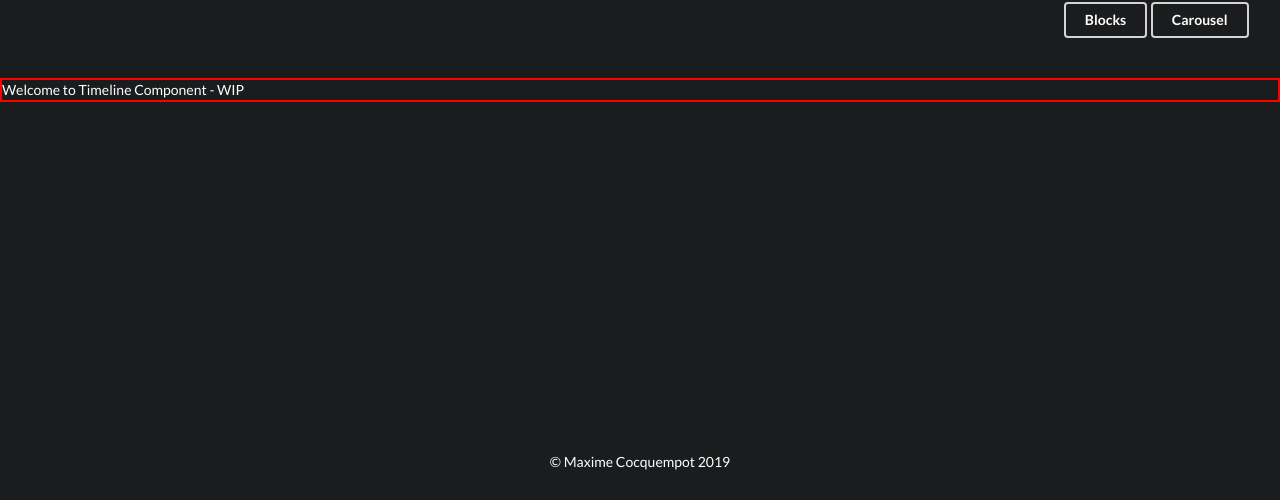
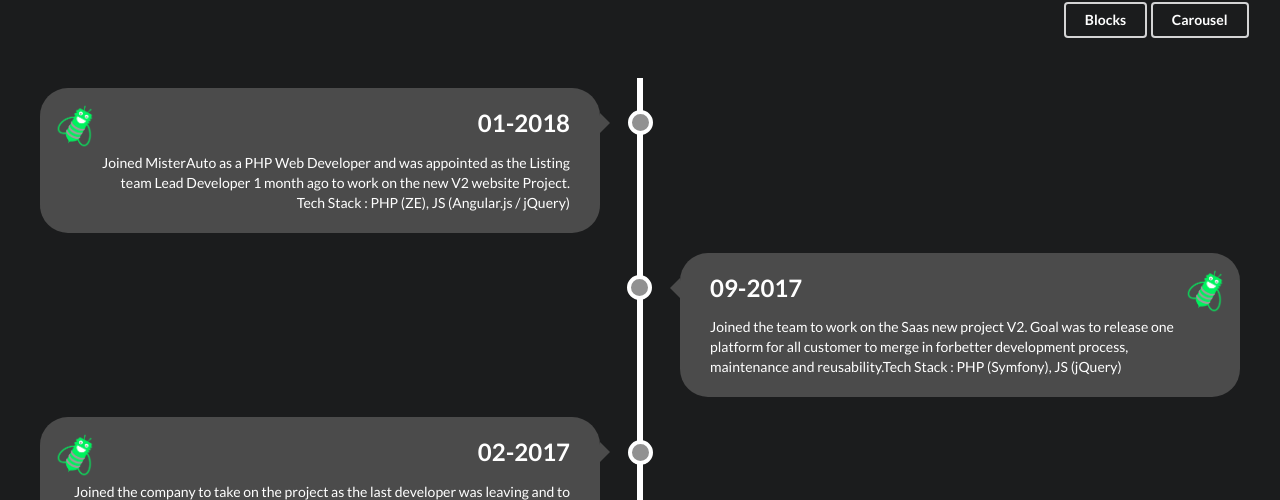
Before and after one commit to arca223/vuejs-nodejs-portfolio, a Vue app: page /experiences in a window 1280 px wide. Both pictures are taken after a click on the button "Timeline". Shown: the part 300-800 px from the top of the page. Built offline with nearby package versions, Linux system fonts and the light colour scheme; what vue-dayjs would draw is missing.

Commit message:
Adding apprenticeship exp, Timeline module and upgrade date/JobTile module

```diff
--- a/src/components/jobs/JobTile.vue
+++ b/src/components/jobs/JobTile.vue
@@ -10,6 +10,7 @@
                      :src="experience.companyLogoSrc"
                      alt="company-logo"/>
             </div>
+            <span v-if="experience.client">
                 <hr class="companies-tile-separator"/>
                 <div class="row companies-tile-item">
                     <img class="ui image centered company-logo"
@@ -20,12 +21,13 @@
                     <p>Client:</p>
                     {{ experience.client }}
                 </div>
+            </span>
         </div>
         <div class="twelve wide column">
             <h1>{{ experience.name }}</h1>
             {{ experience.start.format('YYYY-MM-DD') }} - {{ experience.end.format('YYYY-MM-DD') }}
             <br />
-            Duration : {{ experience.end.diff(experience.start, "month") }} months
+            Duration : {{ getDuration(experience.start, experience.end) }}
             <br />
             <p class="description" v-html="experience.description"></p>
         </div>
@@ -35,6 +37,13 @@
 <script>
     export default {
         props: ["experience"],
+        methods: {
+            getDuration(start, end) {
+                // TODO : Rework to match all cases, full years, year, year and months etc.
+                let total = end.diff(start, "month");
+                return (total > 11) ? `${total/12} years`:`${total} months`
+            }
+        }
     }
 </script>
 
--- a/src/components/jobs/Timeline.vue
+++ b/src/components/jobs/Timeline.vue
@@ -2,8 +2,21 @@
     <div class="row wide">
         <SectionTitle :title="'Professional Background Experiences'"></SectionTitle>
         <ViewSwitcher :selectedView="selectedView"></ViewSwitcher>
-        <div class="row component">
-            Welcome to Timeline Component - WIP
+        <div class="segment inverted module">
+            <div class="timeline">
+                <div :key="experience.id"
+                     v-for="(experience, index) in experiences"
+                     class="container"
+                     :class='(index%2 === 0) ? "left" : "right"'>
+                    <div class="content">
+                        <img class="timeline-logo"
+                             :src="experience.companyLogoSrc"/>
+                        <h2>{{ experience.start.format('MM-YYYY') }}</h2>
+                        <p v-html="experience.summary"></p>
+                    </div>
+                </div>
+
+            </div>
         </div>
     </div>
 </template>
@@ -14,7 +27,10 @@
     import SectionTitle from "../SectionTitle";
 
     export default {
-        props: ['selectedView'],
+        props: [
+            'selectedView',
+            'experiences'
+        ],
         components: {
             ViewSwitcher,
             SectionTitle
@@ -23,7 +39,163 @@
 </script>
 
 <style scoped>
-    .component {
-        border: solid 2px red; /* temp css : just to diff with Carousel comp */
+    .module {
+        margin-bottom: 3em;
     }
+
+    /* W3SCHOOL timeline reworked */
+
+    /* The actual timeline (the vertical ruler) */
+    .timeline {
+        position: relative;
+        margin: 0 auto;
+    }
+
+    /* The actual timeline (the vertical ruler) */
+    .timeline::after {
+        content: '';
+        position: absolute;
+        width: 6px;
+        background-color: white;
+        top: 0;
+        bottom: 0;
+        left: 50%;
+        margin-left: -3px;
+    }
+
+    /* Container around content */
+    .container {
+        padding: 10px 40px;
+        position: relative;
+        background-color: inherit;
+        width: 50%;
+    }
+
+    /* The circles on the timeline */
+    .container::after {
+        content: '';
+        position: absolute;
+        width: 25px;
+        height: 25px;
+        right: -0.90em;
+        background-color: #919191;
+        border: 4px solid white;
+        top: 2.3em;
+        border-radius: 50%;
+        z-index: 1;
+    }
+
+    /* Place the container to the left */
+    .left {
+        left: 0;
+    }
+
+    /* Place the container to the right */
+    .right {
+        left: 50%;
+    }
+
+    /* Add arrows to the left container (pointing right) */
+    .left::before {
+        content: " ";
+        height: 0;
+        position: absolute;
+        top: 2.5em;
+        width: 0;
+        z-index: 1;
+        right: 30px;
+        border: medium solid #4b4b4b;
+        border-width: 10px 0 10px 10px;
+        border-color: transparent transparent transparent #4b4b4b;
+    }
+
+    /* Add arrows to the right container (pointing left) */
+    .right::before {
+        content: " ";
+        height: 0;
+        position: absolute;
+        top: 2.5em;
+        width: 0;
+        z-index: 1;
+        left: 30px;
+        border: medium solid #4b4b4b;
+        border-width: 10px 10px 10px 0;
+        border-color: transparent #4b4b4b transparent transparent;
+    }
+
+    /* Fix the circle for containers on the right side */
+    .right::after {
+        left: -0.90em;
+    }
+
+    /* The actual content */
+    .content {
+        padding: 20px 30px;
+        background-color: #4b4b4b;
+        position: relative;
+        border-radius: 2em;
+    }
+
+    .content h2 {
+        margin-top: 0;
+    }
+
+    /* aligning next to the timeline */
+    .right div[class="content"] {
+        text-align: left;
+    }
+
+    .left div[class="content"] {
+        text-align: right;
+    }
+
+    .timeline-logo {
+        position: absolute;
+        top: 1em;
+        max-height: 48px;
+        max-width: 64px;
+    }
+
+    .left .timeline-logo {
+        left: 1em;
+        float: left;
+    }
+    .right .timeline-logo {
+        right: 1em;
+        float: right;
+    }
+
+    /* Media queries - Responsive timeline on screens less than 600px wide */
+    @media screen and (max-width: 600px) {
+        /* Place the timelime to the left */
+        .timeline::after {
+            left: 31px;
+        }
+
+        /* Full-width containers */
+        .container {
+            width: 100%;
+            padding-left: 70px;
+            padding-right: 25px;
+        }
+
+        /* Make sure that all arrows are pointing leftwards */
+        .container::before {
+            left: 60px;
+            border: medium solid #4b4b4b;
+            border-width: 10px 10px 10px 0;
+            border-color: transparent #4b4b4b transparent transparent;
+        }
+
+        /* Make sure all circles are at the same spot */
+        .left::after, .right::after {
+            left: 15px;
+        }
+
+        /* Make all right containers behave like the left ones */
+        .right {
+            left: 0%;
+        }
+    }
+
 </style>
--- a/src/stores/experiences.js
+++ b/src/stores/experiences.js
@@ -1,6 +1,6 @@
 export const experiences = [
     {
-        name: "Lead Developer Consultant",
+        name: "Lead Engineer Consultant",
         company: "Abbeal",
         client: "Mister Auto",
         companyLogoSrc: "assets/img/companies/logo-abbeal.png",
@@ -17,10 +17,13 @@ export const experiences = [
             "- Code Reviews and PR validation. Full GitFlow process adapted by our means for the company<br />" +
             "- Development envs are on distant dockers, managed by DevOps<br />" +
             "- R&D : Each friday afternoon of a sprint (2 Weeks), allowed me to discover and get into MeteorJS, ReactJS, ES6, and VueJS<br />" +
-            "Team composed of 3 Dev + Lead Tech (total of 5 teams)<br />"
+            "Team composed of 3 Dev + Lead Tech (total of 5 teams)<br />",
+        summary: "Joined MisterAuto as a PHP Web Developer and was " +
+            "appointed as the Listing team Lead Developer 1 month ago to work on the new V2 website Project. <br />" +
+            "Tech Stack : PHP (ZE), JS (Angular.js / jQuery)"
     },
     {
-        name: "PHP Symfony Developer Consultant",
+        name: "PHP Symfony Engineer Consultant",
         company: "Abbeal",
         client: "SmartTraffiK",
         companyLogoSrc: "assets/img/companies/logo-abbeal.png",
@@ -34,10 +37,13 @@ export const experiences = [
             "- Setting and polishing Git process with an Abbeal co-worker<br />" +
             "- Agility with all processes with the dev team and the PO<br />" +
             "- Code reviewing and resolving conflicts, peer-coding with teammates from both backend and frontend<br />" +
-            "Team composed of 4 backend dev, 3 frontend dev, 1 PO, 1QA, 1 CTO<br />"
+            "Team composed of 4 backend dev, 3 frontend dev, 1 PO, 1QA, 1 CTO<br />",
+        summary: "Joined the team to work on the Saas new project V2. Goal was to release one platform for all customer to merge in for" +
+            "better development process, maintenance and reusability." +
+            "Tech Stack : PHP (Symfony), JS (jQuery)"
     },
     {
-        name: "PHP Symfony Developer Consultant",
+        name: "PHP Symfony Engineer Consultant",
         company: "Abbeal",
         client: "Xotelia",
         companyLogoSrc: "assets/img/companies/logo-abbeal.png",
@@ -52,10 +58,13 @@ export const experiences = [
             "Managing servers and whole stack with CircleCI, Sentry, Datadog, RabbitMQ, Graphana and transverse projects<br />" +
             "Opening new connections and managing existing ones (around 100 partners such as Booking.com, Airbnb, Expedia..)<br />" +
             "Regular meeting between Support and ITs to express needs; find solutions and prioritize developments or fixes<br />" +
-            "Code review + test<br />"
+            "Code review + test<br />",
+        summary: "Joined the company to take on the project as the last developer was leaving and " +
+            "to work on keeping the whole stack alive with developing new features and fixing actual projects." +
+            "Tech Stack : PHP (Internal Framework + Symfony), JS (jQuery)"
     },
     {
-        name: "PHP Developer Consultant",
+        name: "PHP Engineer Consultant",
         company: "SQLI",
         client: "LDLC Group",
         companyLogoSrc: "assets/img/companies/logo-sqli.png",
@@ -67,7 +76,27 @@ export const experiences = [
             "Small project to simplify Sales team<br />" +
             "The new big project should have been a PHP Symfony brand new project, " +
             "such as why I was recruited but ended up being a .NET patch of the old website. " +
-            "I took the opportunity to join Abbeal at that time to match my expectation and my skills"
-
+            "I took the opportunity to join Abbeal at that time to match my expectation and my skills",
+        summary: "Joined a new client (LDLC) to take on the pro website as the last developer was leaving. " +
+            "Worked on few fix bugs and few features before joining new opportunity at Abbeal." +
+            "Tech Stack : PHP (Internal Framework), JS (jQuery)"
+    },
+    {
+        name: "PHP Engineer Apprentice",
+        company: "CCSD/CNRS",
+        client: "",
+        companyLogoSrc: "assets/img/companies/logo-cnrs.png",
+        clientLogoSrc: "",
+        start: dayjs(new Date(2013, 9, 1)),
+        end: dayjs(new Date(2016, 9, 1)),
+        description: "Transfer and taking in hand the project LDLC.PRO with an internal PHP framework<br />" +
+            "Setting up Git + Jenkins<br />" +
+            "Small project to simplify Sales team<br />" +
+            "The new big project should have been a PHP Symfony brand new project, " +
+            "such as why I was recruited but ended up being a .NET patch of the old website. " +
+            "I took the opportunity to join Abbeal at that time to match my expectation and my skills",
+        summary: "Joined to take on the pro website as the last developer was leaving. " +
+            "Worked on few fix bugs and few features before joining new opportunity at Abbeal." +
+            "Tech Stack : PHP (Internal Framework), JS (jQuery)"
     }
 ];
```
Also changed, not shown: public/assets/img/companies/logo-cnrs.png (added). Lines whose indentation alone changed are shown as unchanged.
